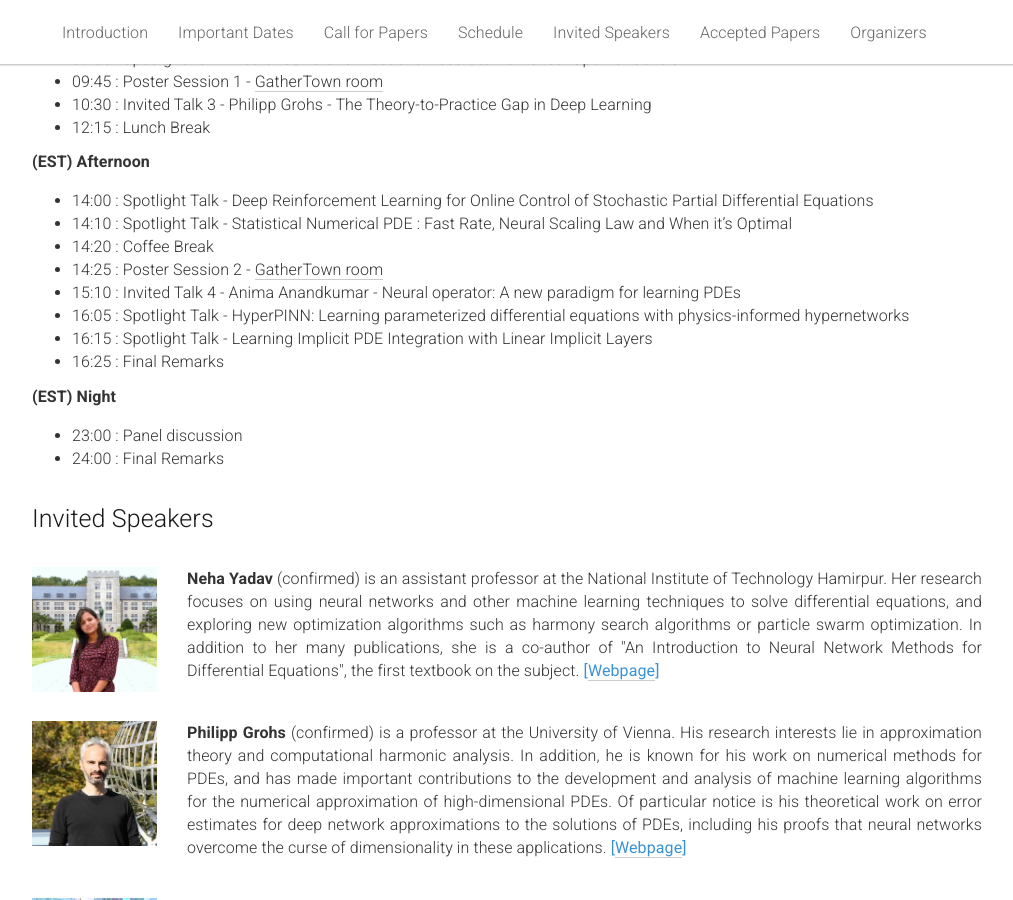
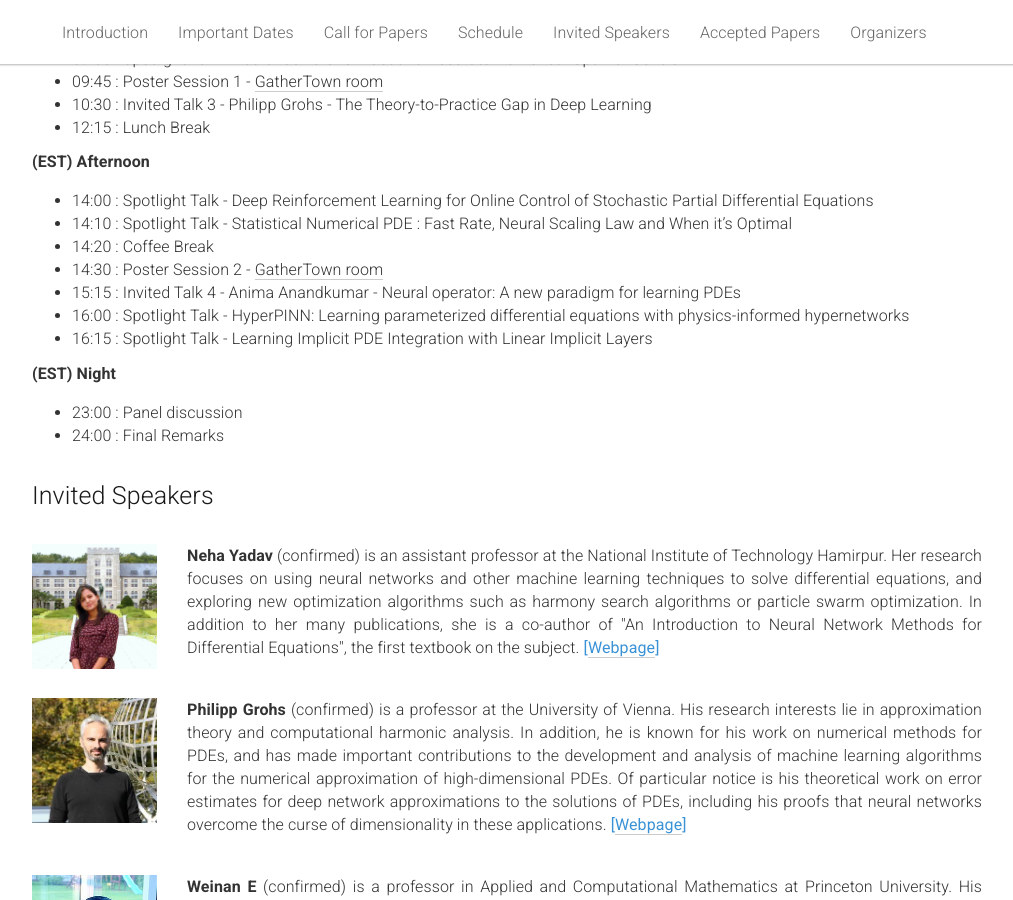
Before and after one commit to dl-de/dl-de.github.io, a Jekyll site: the page built from _pages/home.md, in a window 1280 px wide and 900 px high, scrolled down 2008 px. Shown: the whole window, without its empty margins (133-1146 px from the left). Built offline with Jekyll 4.4.1, drawn with Linux system fonts in a browser that asks for light colours.

Commit message:
minor changes

```diff
--- a/_pages/home.md
+++ b/_pages/home.md
@@ -183,11 +183,10 @@ The scope of the workshop spans topics at the intersection of DL and DEs, includ
       <li>14:00 : Spotlight Talk - Deep Reinforcement Learning for Online Control of Stochastic Partial Differential Equations </li>
       <li>14:10 : Spotlight Talk - Statistical Numerical PDE : Fast Rate, Neural Scaling Law and When it’s Optimal </li>
       <li>14:20 : Coffee Break</li>
-      <li>14:25 : Poster Session 2 - <a href="https://gather.town/pyTVekMlogztZr5d/dlde-poster-room)">GatherTown room</a></li>
-      <li>15:10 : Invited Talk 4 - Anima Anandkumar - Neural operator: A new paradigm for learning PDEs </li>
-      <li>16:05 : Spotlight Talk - HyperPINN: Learning parameterized differential equations with physics-informed hypernetworks  </li>
+      <li>14:30 : Poster Session 2 - <a href="https://gather.town/pyTVekMlogztZr5d/dlde-poster-room)">GatherTown room</a></li>
+      <li>15:15 : Invited Talk 4 - Anima Anandkumar - Neural operator: A new paradigm for learning PDEs </li>
+      <li>16:00 : Spotlight Talk - HyperPINN: Learning parameterized differential equations with physics-informed hypernetworks  </li>
       <li>16:15 : Spotlight Talk - Learning Implicit PDE Integration with Linear Implicit Layers </li>
-      <li>16:25 : Final Remarks</li>
     </ul>
     <p><b>(EST) Night </b></p>
     <ul>
```
